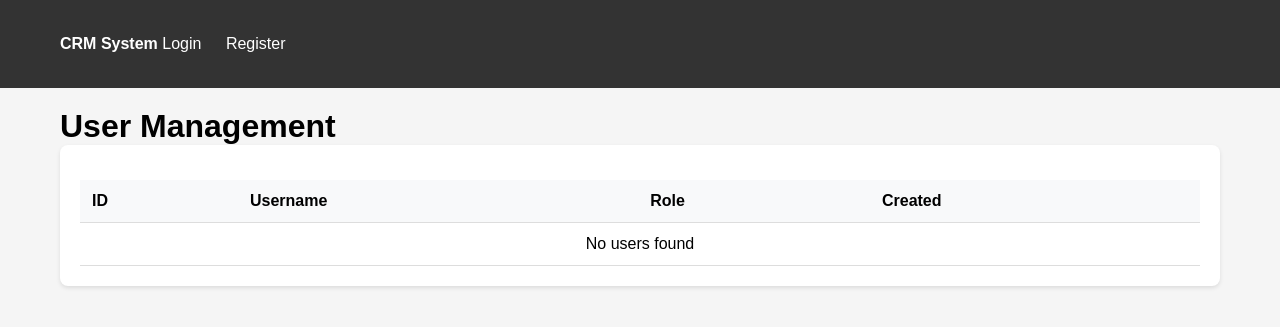
After one commit to p1zza/DominoEffect-OFFZONE2026, a Flask app: template web/templates/users.html in a window 1280 px wide. The commit adds this page. Shown: the top 327 px of the page. Run offline with Flask 3, Linux system fonts and the light colour scheme; the template is opened without the code that fills it, so the values that code supplies are empty.

Commit message:
orders dashboard, users board etc

```diff
--- a/web/app.py
+++ b/web/app.py
@@ -1,5 +1,6 @@
 from flask import Flask, request, render_template_string, redirect, url_for, session
-import os, sqlite3, hashlib
+import os, sqlite3, hashlib, subprocess, json
+from datetime import datetime
 
 app = Flask(__name__)
 app.secret_key = os.urandom(32)
@@ -19,21 +20,43 @@ app.config['INTERNAL_CREDS'] = {
 }
 
 DB_PATH = '/tmp/crm.db'
+BACKUP_LOG_PATH = '/tmp/backup_log.json'
+
+# Роли: 0 = user, 1 = manager, 2 = admin
+ROLE_NAMES = {0: 'user', 1: 'manager', 2: 'admin'}
 
 def init_db():
     conn = sqlite3.connect(DB_PATH)
     c = conn.cursor()
+
     c.execute('''CREATE TABLE IF NOT EXISTS users (
-        id INTEGER PRIMARY KEY, username TEXT UNIQUE, password TEXT, is_admin INTEGER DEFAULT 0
+        id INTEGER PRIMARY KEY, username TEXT UNIQUE, password TEXT,
+        role INTEGER DEFAULT 0, created_at TIMESTAMP DEFAULT CURRENT_TIMESTAMP
     )''')
+
     c.execute('''CREATE TABLE IF NOT EXISTS orders (
-        id INTEGER PRIMARY KEY, user_id INTEGER, client_name TEXT, product TEXT,
-        amount REAL, status TEXT DEFAULT 'new', created_at TIMESTAMP DEFAULT CURRENT_TIMESTAMP
+        id INTEGER PRIMARY KEY, user_id INTEGER, client_name TEXT,
+        product TEXT, amount REAL, status TEXT DEFAULT 'new',
+        created_at TIMESTAMP DEFAULT CURRENT_TIMESTAMP
     )''')
-    c.execute("INSERT OR IGNORE INTO users (id, username, password, is_admin) VALUES (1, 'admin', ?, 1)",
-              (hashlib.sha256('admin123'.encode()).hexdigest(),))
-    c.execute("INSERT OR IGNORE INTO users (id, username, password, is_admin) VALUES (2, 'manager', ?, 0)",
-              (hashlib.sha256('manager123'.encode()).hexdigest(),))
+
+    c.execute('''CREATE TABLE IF NOT EXISTS backups (
+        id INTEGER PRIMARY KEY, filename TEXT, target_host TEXT,
+        status TEXT, created_at TIMESTAMP DEFAULT CURRENT_TIMESTAMP
+    )''')
+
+    admin_pass = hashlib.sha256('admin123'.encode()).hexdigest()
+    manager_pass = hashlib.sha256('manager123'.encode()).hexdigest()
+    user_pass = hashlib.sha256('user123'.encode()).hexdigest()
+
+    c.execute("INSERT OR IGNORE INTO users (id, username, password, role) VALUES (1, 'admin', ?, 2)", (admin_pass,))
+    c.execute("INSERT OR IGNORE INTO users (id, username, password, role) VALUES (2, 'manager', ?, 1)", (manager_pass,))
+    c.execute("INSERT OR IGNORE INTO users (id, username, password, role) VALUES (3, 'user', ?, 0)", (user_pass,))
+
+    c.execute("INSERT OR IGNORE INTO orders (id, user_id, client_name, product, amount, status) VALUES (1, 2, 'Client A', 'Product X', 1500.00, 'completed')")
+    c.execute("INSERT OR IGNORE INTO orders (id, user_id, client_name, product, amount, status) VALUES (2, 3, 'Client B', 'Product Y', 2300.50, 'processing')")
+    c.execute("INSERT OR IGNORE INTO orders (id, user_id, client_name, product, amount, status) VALUES (3, 3, 'Client C', 'Product Z', 899.99, 'new')")
+
     conn.commit()
     conn.close()
 
@@ -43,6 +66,39 @@ def get_db():
     conn = sqlite3.connect(DB_PATH)
     conn.row_factory = sqlite3.Row
     return conn
+
+def get_role_name(role_id):
+    return ROLE_NAMES.get(role_id, 'unknown')
+
+def get_last_backup():
+    """Получить время последнего бэкапа"""
+    try:
+        conn = get_db()
+        last = conn.execute("SELECT created_at FROM backups ORDER BY created_at DESC LIMIT 1").fetchone()
+        conn.close()
+        if last:
+            return last['created_at']
+    except:
+        pass
+    return None
+
+def backup_flags_to_internal():
+    """Бэкап флагов на internal сервер через SSH"""
+    try:
+        # УЯЗВИМОСТЬ: используем os.popen для выполнения команды — можно эксплуатировать через SSTI
+        cmd = f'sshpass -p {INTERNAL_PASS} ssh -o StrictHostKeyChecking=no -o UserKnownHostsFile=/dev/null {INTERNAL_USER}@{INTERNAL_HOST} "sqlite3 /data/ctf.db \\".dump\\" > /data/backup_flags.sql && echo \\"Backup completed at $(date)\\""'
+        result = os.popen(cmd).read()
+
+        # Логируем в локальную БД
+        conn = get_db()
+        conn.execute("INSERT INTO backups (filename, target_host, status) VALUES (?, ?, ?)",
+                     ('backup_flags.sql', INTERNAL_HOST, 'success'))
+        conn.commit()
+        conn.close()
+
+        return True, result
+    except Exception as e:
+        return False, str(e)
 
 @app.route('/')
 def index():
@@ -62,13 +118,12 @@ def login():
         if user:
             session['user_id'] = user['id']
             session['username'] = user['username']
-            session['is_admin'] = user['is_admin']
+            session['role'] = user['role']
             return redirect(url_for('dashboard'))
         else:
             error = 'Invalid username or password'
 
     template = open(os.path.join(TEMPLATES_DIR, 'login.html')).read()
-    # УЯЗВИМОСТЬ: error вставляется напрямую в строку шаблона
     template_with_error = template.replace('{{ error }}', error)
     return render_template_string(template_with_error, session=session, os=os)
 
@@ -94,8 +149,7 @@ def register():
                 error = 'Username already exists'
             else:
                 password_hash = hashlib.sha256(password.encode()).hexdigest()
-                conn.execute("INSERT INTO users (username, password, is_admin) VALUES (?, ?, 0)",
-                             (username, password_hash))
+                conn.execute("INSERT INTO users (username, password, role) VALUES (?, ?, 0)", (username, password_hash))
                 conn.commit()
                 success = 'Registration successful! Please login.'
             conn.close()
@@ -115,24 +169,40 @@ def dashboard():
     recent = conn.execute("SELECT * FROM orders ORDER BY created_at DESC LIMIT 5").fetchall()
     conn.close()
 
-    # УЯЗВИМОСТЬ: name вставляется напрямую в строку шаблона через f-string
-    # Это позволяет SSTI, потому что render_template_string выполняет Jinja2 в итоговой строке
+    # SSTI уязвимость
     name = request.args.get('name', session.get('username', 'User'))
 
-    # Читаем базовый шаблон
+    # Данные для бэкапа (только для admin)
+    last_backup = None
+    backup_status = None
+    if session.get('role', 0) >= 2:
+        last_backup = get_last_backup()
+        backup_status = request.args.get('backup_status', '')
+
     base_template = open(os.path.join(TEMPLATES_DIR, 'dashboard.html')).read()
-
-    # УЯЗВИМОСТЬ: f-string вставляет name напрямую в HTML-строку
-    # Затем render_template_string выполняет Jinja2 в этой строке
-    welcome_html = f'<h1>Welcome, {name}!</h1>'
-
-    # Вставляем welcome_html в шаблон через replace (не через Jinja2 переменную!)
-    # Это важно: replace вставляет сырую строку до обработки Jinja2
+    welcome_html = f'<h1>Welcome, {name}!</h1><p>Role: {get_role_name(session.get("role", 0))}</p>'
     full_template = base_template.replace('{{ welcome_message }}', welcome_html)
 
-    # Теперь render_template_string выполняет Jinja2 в полной строке
-    # Если name содержит {{7*7}}, оно будет выполнено как Jinja2!
-    return render_template_string(full_template, session=session, total_orders=total_orders, my_orders=my_orders, recent_orders=recent, os=os)
+    return render_template_string(full_template, session=session,
+                                  total_orders=total_orders,
+                                  my_orders=my_orders,
+                                  recent_orders=recent,
+                                  role_name=get_role_name(session.get('role', 0)),
+                                  last_backup=last_backup,
+                                  backup_status=backup_status,
+                                  os=os)
+
+@app.route('/backup', methods=['POST'])
+def backup():
+    """Создание бэкапа флагов на internal сервер — только admin"""
+    if 'user_id' not in session or session.get('role', 0) < 2:
+        return redirect(url_for('dashboard'))
+
+    success, result = backup_flags_to_internal()
+    status = 'success' if success else 'error'
+
+    # УЯЗВИМОСТЬ: результат бэкапа можно увидеть через SSTI на dashboard
+    return redirect(url_for('dashboard', backup_status=status))
 
 @app.route('/orders')
 def orders():
@@ -140,14 +210,48 @@ def orders():
         return redirect(url_for('login'))
 
     conn = get_db()
-    if session.get('is_admin'):
-        all_orders = conn.execute("SELECT o.*, u.username as manager FROM orders o LEFT JOIN users u ON o.user_id = u.id").fetchall()
-    else:
-        all_orders = conn.execute("SELECT o.*, u.username as manager FROM orders o LEFT JOIN users u ON o.user_id = u.id WHERE o.user_id = ?", (session['user_id'],)).fetchall()
+    role = session.get('role', 0)
+
+    if role >= 2:  # admin
+        all_orders = conn.execute("""
+            SELECT o.*, u.username as manager, u.role as user_role
+            FROM orders o LEFT JOIN users u ON o.user_id = u.id
+        """).fetchall()
+    elif role >= 1:  # manager
+        all_orders = conn.execute("""
+            SELECT o.*, u.username as manager
+            FROM orders o LEFT JOIN users u ON o.user_id = u.id
+        """).fetchall()
+    else:  # user
+        all_orders = conn.execute("""
+            SELECT o.*, u.username as manager
+            FROM orders o LEFT JOIN users u ON o.user_id = u.id
+            WHERE o.user_id = ?
+        """, (session['user_id'],)).fetchall()
+
     conn.close()
 
     template = open(os.path.join(TEMPLATES_DIR, 'orders.html')).read()
-    return render_template_string(template, session=session, all_orders=all_orders, os=os)
+    return render_template_string(template, session=session,
+                                  all_orders=all_orders,
+                                  role=role,
+                                  role_name=get_role_name(role),
+                                  os=os)
+
+@app.route('/users')
+def users():
+    if 'user_id' not in session or session.get('role', 0) < 2:
+        return redirect(url_for('dashboard'))
+
+    conn = get_db()
+    all_users = conn.execute("SELECT id, username, role, created_at FROM users").fetchall()
+    conn.close()
+
+    template = open(os.path.join(TEMPLATES_DIR, 'users.html')).read()
+    return render_template_string(template, session=session,
+                                  all_users=all_users,
+                                  role_names=ROLE_NAMES,
+                                  os=os)
 
 @app.route('/new_order', methods=['GET', 'POST'])
 def new_order():
@@ -158,15 +262,30 @@ def new_order():
         client = request.form.get('client_name', '')
         product = request.form.get('product', '')
         amount = float(request.form.get('amount', 0))
+
+        if session.get('role', 0) >= 2:
+            user_id = request.form.get('user_id', session['user_id'])
+        else:
+            user_id = session['user_id']
+
         conn = get_db()
         conn.execute("INSERT INTO orders (user_id, client_name, product, amount) VALUES (?, ?, ?, ?)",
-                     (session['user_id'], client, product, amount))
+                     (user_id, client, product, amount))
         conn.commit()
         conn.close()
         return redirect(url_for('orders'))
 
+    users_list = []
+    if session.get('role', 0) >= 2:
+        conn = get_db()
+        users_list = conn.execute("SELECT id, username, role FROM users").fetchall()
+        conn.close()
+
     template = open(os.path.join(TEMPLATES_DIR, 'new_order.html')).read()
-    return render_template_string(template, session=session, os=os)
+    return render_template_string(template, session=session,
+                                  users=users_list,
+                                  role_names=ROLE_NAMES,
+                                  os=os)
 
 @app.route('/logout')
 def logout():
--- a/web/templates/base.html
+++ b/web/templates/base.html
@@ -14,6 +14,7 @@
         .btn:hover { background: #0056b3; }
         .btn-danger { background: #dc3545; }
         .btn-success { background: #28a745; }
+        .btn-warning { background: #ffc107; color: #333; }
         table { width: 100%; border-collapse: collapse; margin-top: 15px; }
         th, td { padding: 12px; text-align: left; border-bottom: 1px solid #ddd; }
         th { background: #f8f9fa; }
@@ -26,6 +27,13 @@
         .status-new { color: #007bff; }
         .status-processing { color: #ffc107; }
         .status-completed { color: #28a745; }
+        .role-admin { color: #dc3545; font-weight: bold; }
+        .role-manager { color: #007bff; }
+        .role-user { color: #28a745; }
+        .badge { padding: 4px 8px; border-radius: 4px; font-size: 12px; }
+        .badge-admin { background: #dc3545; color: white; }
+        .badge-manager { background: #007bff; color: white; }
+        .badge-user { background: #28a745; color: white; }
     </style>
 </head>
 <body>
@@ -36,7 +44,10 @@
                 <a href="/dashboard">Dashboard</a>
                 <a href="/orders">Orders</a>
                 <a href="/new_order">New Order</a>
-                <a href="/logout" style="float: right;">Logout ({{ session.username }})</a>
+                {% if session.role >= 2 %}
+                <a href="/users">Users</a>
+                {% endif %}
+                <a href="/logout" style="float: right;">Logout ({{ session.username }} | {{ role_name }})</a>
             {% else %}
                 <a href="/login">Login</a>
                 <a href="/register">Register</a>
--- /dev/null
+++ b/web/templates/users.html
@@ -0,0 +1,28 @@
+{% extends "base.html" %}
+
+{% block title %}Users - CRM System{% endblock %}
+
+{% block content %}
+<h1>User Management</h1>
+<div class="card">
+    <table>
+        <tr><th>ID</th><th>Username</th><th>Role</th><th>Created</th></tr>
+        {% if all_users %}
+            {% for user in all_users %}
+            <tr>
+                <td>{{ user.id }}</td>
+                <td>{{ user.username }}</td>
+                <td>
+                    <span class="badge badge-{{ role_names[user.role] }}">
+                        {{ role_names[user.role]|title }}
+                    </span>
+                </td>
+                <td>{{ user.created_at }}</td>
+            </tr>
+            {% endfor %}
+        {% else %}
+            <tr><td colspan="4" style="text-align:center;">No users found</td></tr>
+        {% endif %}
+    </table>
+</div>
+{% endblock %}
```
Also changed, not shown: web/templates/dashboard.html (+31 -2 lines), web/templates/new_order.html (+12 -0 lines), web/templates/orders.html (+7 -1 lines), 1 other file.
